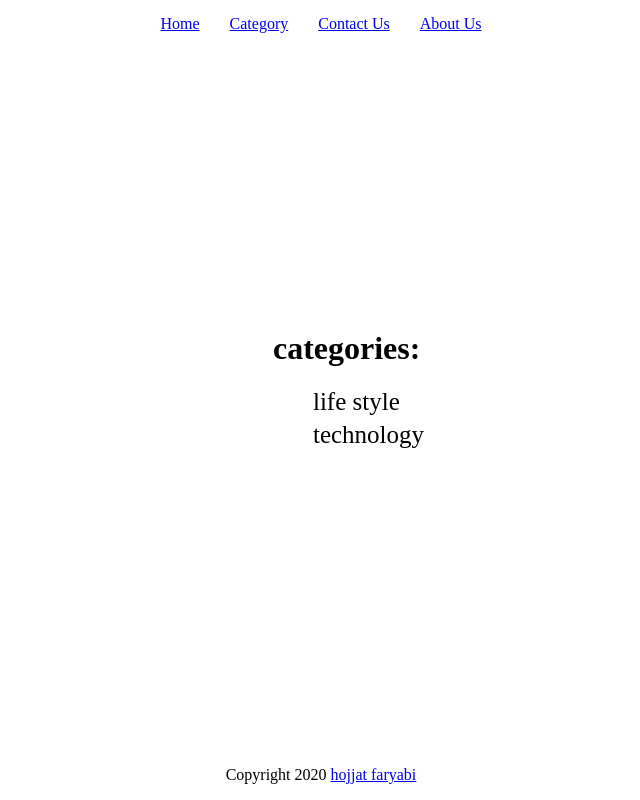
After one commit to hojjat-faryabi/simple-blog, a Django app: page /categories in a window 1280 px wide. The commit adds this page. Shown: the whole page, without its empty margins (319-959 px from the left). Run offline with Django 3.2, Linux system fonts and the light colour scheme; data comes from the database, SQL or seed files in the repository.

Commit message:
add categories page

```diff
--- a/blog/templates/base.html
+++ b/blog/templates/base.html
@@ -13,7 +13,7 @@
         <div class="dflex">
 
             <a id="header-item" href="{% url 'blog:index' %}"> Home </a>
-            <a id="header-item" href=""> Category </a>
+            <a id="header-item" href="{% url 'blog:category' %}"> Category </a>
             <a id="header-item" href="{% url 'blog:contact' %}"> Contact Us </a>
             <a id="header-item" href="{% url 'blog:about' %}"> About Us </a>
         </div>
--- /dev/null
+++ b/blog/templates/category.html
@@ -0,0 +1,21 @@
+{% extends "base.html" %}
+{% block title %} article.title {% endblock title %}
+
+{% block content %}
+<!-- Content -->
+
+<div id="category-content" class="dflex">
+
+    <dl>
+        <dt>
+            <h1>categories:</h3>
+        </dt>
+        {% for category in categories %}
+        <dd style="margin-bottom: 5px;"> <a style="font-size: 25px;">{{ category.title }}</a> </dd>
+        {% endfor %}
+    </dl>
+
+</div>
+
+<!-- End Content -->
+{% endblock content %}
--- a/blog/templates/singlePost.html
+++ b/blog/templates/singlePost.html
@@ -1,5 +1,5 @@
 {% extends "base.html" %}
-{% block title %} article.title {% endblock title %}
+{% block title %} {{article.title}} {% endblock title %}
 
 {% block content %}
 <div id="singlepage-content" class="dflex">
--- a/blog/urls.py
+++ b/blog/urls.py
@@ -8,4 +8,5 @@ urlpatterns = [
     path('single-page/<int:article_id>', views.singleArticle, name="single_article"),
     path('about', views.about, name="about"),
     path('contact', views.contact, name="contact"),
+    path('categories', views.category, name="category"),
 ]
--- a/blog/views.py
+++ b/blog/views.py
@@ -24,6 +24,10 @@ def about(request):
 def contact(request):
     return render(request, "contact.html")
 
+def category(request):
+    categories = models.Category.objects.all()
+    return render(request, "category.html", {'categories':categories})
+
 def singleArticle(request, article_id):
     article = models.Article.objects.get(id=article_id)
     context = {'article':article}
```
